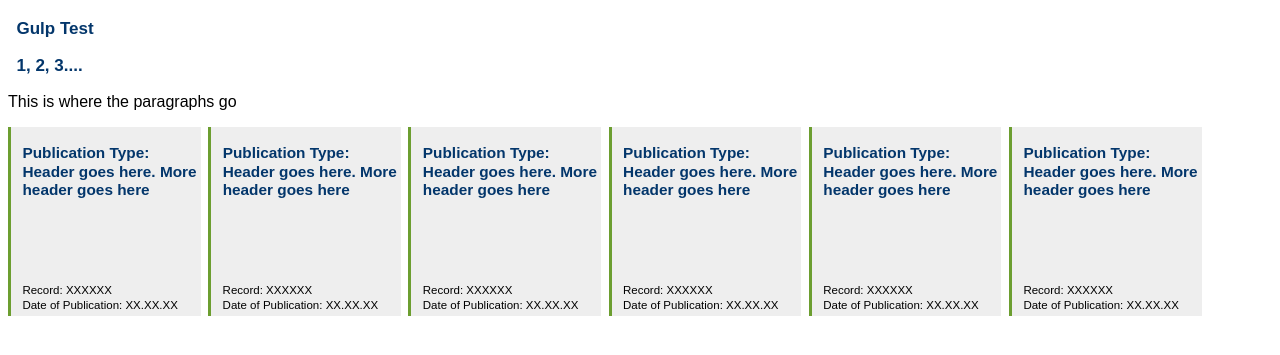
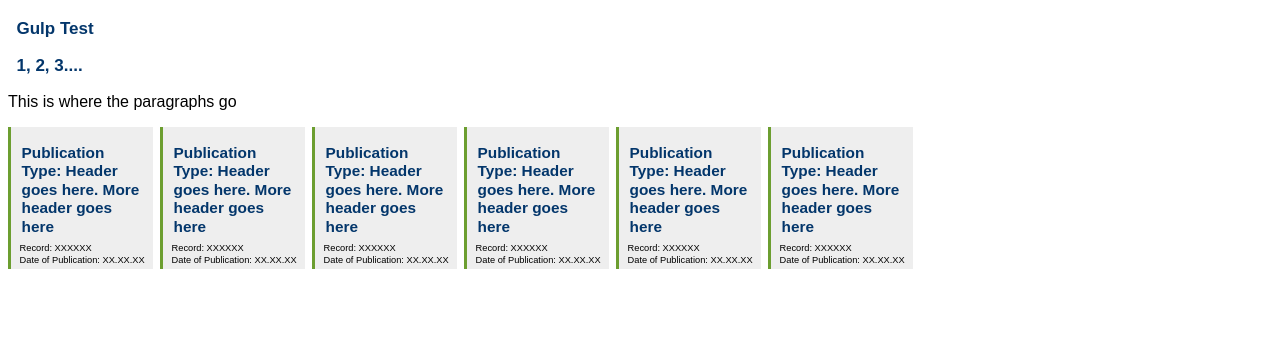
Before and after one commit to JonnyPS/ks-redesign, a website: page app/index.html in a window 1280 px wide. Shown: the part 61-416 px from the top of the page. Drawn offline with Linux system fonts and the light colour scheme.

Commit message:
remove comments, change layout on media queries

```diff
--- a/app/styles/main.css
+++ b/app/styles/main.css
@@ -1,4 +1,4 @@
-/*/*/*/*/*/*html, body, div, span, h1, h2, h3, h4, h5, h6, p, a, img {
+*html, body, div, span, h1, h2, h3, h4, h5, h6, p, a, img {
 	text-rendering: optimizeLegibility;
 	-webkit-font-smoothing:antialiased;
 	-moz-osx-font-smoothing: grayscale;
@@ -22,81 +22,18 @@ body, .wrapper, .boxContainer, .box {
   padding:0;
 }
 
-/*.wrapper {
-	width:80%;
-}
-
-.boxContainer {
-	width:75%;
-	float:left;
-}*/
-
-/*.box {*/
-/*	position: relative;
-	float: left;
-	width: 30%;
-	margin-right: 1%;
-	/*padding-top: 15%;*/
-/*	height:250px;
-	background: #f8f8f8;
-	display: block;
-	border-left: 2px solid #6c9e30;
-	margin-bottom:10px;
-	position: relative;
-	width: 48%;		/* desired width */
-/*  background:#ccc;
-  margin: 8px auto 0px;
-  display:inline-block;
-  margin-right:8px;
-  border: 2px black dashed;*/
-/*}*/
-/*
-.box:before{
-	content: "";
-	display: block;
-	padding-top: 100%; 	/* initial ratio of 1:1*/
-/*}*/
-
-/*.box:nth-child(6) {
-  margin-right:0;
-}*/
-
-/*.box p {
-	padding:0 0.5em 0 0.5em;
-	font-size: 10px;
-  position: absolute;
-  bottom: 0;
-}
-
-#sector {
-	bottom:26px;
-}
-
-#recordType {
-	bottom: 13px;
-}*/*/*/*/*/*/*/
-
-/*h3 {
-	padding:0;
-	margin:0;
-}*/
-
 .box-wrapper {
-  width: 75%;
+  width: 100%;
   float:left;
-  /*margin: 20px auto;*/
 }
 
 .box {
 	position: relative;
-	/*width: 30%;		 desired width */
 	width:100%;
   background:#eeeeee;
   margin-right:0.25%;
   margin-bottom:0.25%;
-  /*margin: 8px auto 0px;*/
   display:inline-block;
-  /*margin-right:8px;*/
 	border-left: 3px solid #6c9e30;
 }
 
@@ -112,23 +49,19 @@ body, .wrapper, .boxContainer, .box {
 	position:  absolute;
   font-family: Arial, sans-serif;
   font-weight: bold;
-  /*font-size: 2.4vw;*/
-  /*line-height: 3.1vw;*/
   font-size: 7.5vw;
   line-height: 8.5vw;
   top: 1%;
   left: 2%;
   bottom: 0;
-  right: 2%;
+  right: 5%;
 }
 
 .content p {
 	position:  absolute;
   font-family: Arial, sans-serif;
   font-weight: 500;
-  /*padding: 20px 30px;*/
   font-size: 4.5vw;
-  /*top: 100%;*/
   left: 6%;
   bottom: 0;
   right: 2%;
@@ -148,39 +81,53 @@ body, .wrapper, .boxContainer, .box {
 
 /* Extra Small Devices, Phones */
 @media only screen and (min-width : 480px) {
+	.box-wrapper {
+		width: 75%;
+		float:left;
+	}
+
 	.box {
 		width:47%;
-		/*margin:0 1% 0 1%;*/
 	}
 
 	.content h3 {
-    font-size: 4vw;
-    line-height: 4.5vw;
+    font-size: 3.25vw;
+    line-height: 4vw;
 	}
 
 	.content p {
-    font-size: 2.5vw;
+    font-size: 2vw;
 	}
 }
 
 /* Small Devices, Tablets */
 @media only screen and (min-width : 768px) {
+	.box-wrapper {
+		width: 75%;
+		float:left;
+	}
+
 	.box {
 		width:30%;
 	}
 	.content h3 {
-	  font-size: 2.4vw;
-	  line-height: 3.1vw;
+    font-size: 2.25vw;
+    line-height: 2.5vw;
 	}
 
 	.content p {
-	  font-size: 1.5vw;
+    font-size: 1.3vw;
 	}
 }
 
 
 /* for desktops */
 @media only screen and (min-width: 992px) {
+	.box-wrapper {
+		width: 75%;
+		float:left;
+	}
+
 	.box {
 		width:15%;
 	}
@@ -191,6 +138,6 @@ body, .wrapper, .boxContainer, .box {
 	}
 
 	.content p {
-	  font-size: 0.9vw;
+	  font-size: 0.725vw;
 	}
 }
```
